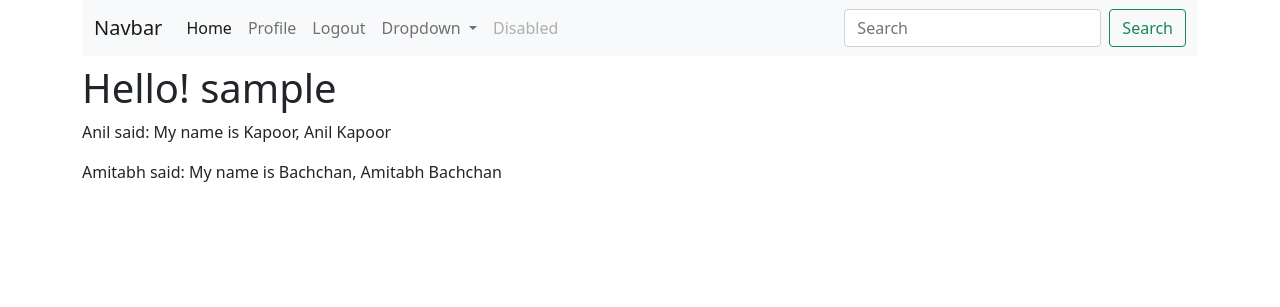
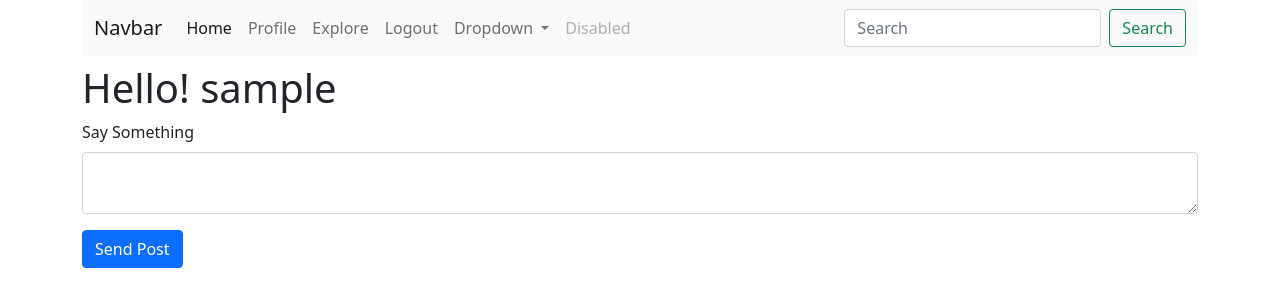
Before and after one commit to tensaurus/microblog, a Flask app: page / in a window 1280 px wide. Shown: the top 307 px of the page. Run offline with Flask 2, Linux system fonts and the light colour scheme; the visitor is signed in with stand-in values (Sample User, id 1); data comes from the database, SQL or seed files in the repository; both versions use the stored data as it was after the commit; data that the repository does not hold is empty; some libraries are stand-ins or nearby versions.

Commit message:
improve posts display and user discovery

```diff
--- a/app/forms.py
+++ b/app/forms.py
@@ -43,3 +43,8 @@ class EditProfileForm(FlaskForm):
 
 class EmptyForm(FlaskForm):
     submit = SubmitField('Follow/unfollow')
+
+class PostForm(FlaskForm):
+    post = TextAreaField('Say Something', validators=[
+        InputRequired('Please write something'), Length(min=1, max=140)])
+    submit = SubmitField('Send Post')
--- a/app/routes.py
+++ b/app/routes.py
@@ -1,26 +1,30 @@
 from datetime import datetime
 from flask import render_template, flash, redirect, url_for, request
 from app import app, db
-from app.forms import LoginForm, RegistrationForm, EditProfileForm, EmptyForm
+from app.forms import LoginForm, RegistrationForm, EditProfileForm, EmptyForm, PostForm
 from flask_login import current_user, login_user, logout_user, login_required
-from app.models import User
+from app.models import User, Post
 from werkzeug.urls import url_parse
 
-@app.route('/')
-@app.route('/index')
+@app.route('/', methods=['GET', 'POST'])
+@app.route('/index', methods=['GET', 'POST'])
 @login_required
 def index():
-    posts = [
-        {
-            'author': {'username': 'Anil'},
-            'body': 'My name is Kapoor, Anil Kapoor'
-        },
-        {
-            'author': {'username': 'Amitabh'},
-            'body': 'My name is Bachchan, Amitabh Bachchan'
-        }
-    ]
-    return render_template('index.html', title='Home', posts=posts)
+    form = PostForm()
+    if form.validate_on_submit():
+        post = Post(body=form.post.data, author=current_user)
+        db.session.add(post)
+        db.session.commit()
+        flash('Your post is live !', 'success')
+        return redirect(url_for('index'))
+    posts = current_user.followed_posts().all()
+    return render_template('index.html', title='Home', form=form, posts=posts)
+
+@app.route('/explore')
+@login_required
+def explore():
+    posts = Post.query.order_by(Post.timestamp.desc()).all()
+    return render_template('index.html', title='Explore', posts=posts)
 
 @app.route('/login', methods=['GET', 'POST'])
 def login():
--- a/app/templates/_navbar.html
+++ b/app/templates/_navbar.html
@@ -14,6 +14,9 @@
             <a class="nav-link" href="{{ url_for('user', username=current_user.username) }}">Profile</a>
           </li>
           {% endif %}
+          <li class="nav-item">
+            <a class="nav-link" href="{{ url_for('explore') }}">Explore</a>
+          </li>
           <li class="nav-item">
             {% if current_user.is_anonymous %}
             <a class="nav-link" href="{{ url_for('login') }}">Login</a>
--- a/app/templates/index.html
+++ b/app/templates/index.html
@@ -1,7 +1,20 @@
 {% extends 'base.html' %}
 {% block content %}
     <h1>Hello! {{ current_user.username }}</h1>
+    {% if form %}
+    <form action="", method="POST", novalidate>
+        {{ form.hidden_tag() }}
+        <div class="mb-3">
+            {{ form.post.label(class_='form-label') }}
+            {{ form.post(class_='form-control') }}
+            {% for error in form.post.errors %}
+            <span class="text-danger">{{ error }}</span>
+            {% endfor %}
+        </div>
+        {{ form.submit(class_='btn btn-primary') }}
+    </form>
+    {% endif %}
     {% for post in posts %}
-    <div><p>{{ post.author.username }} said: {{ post.body }}</p></div>
+    {% include '_post.html' %}
     {% endfor %}
 {% endblock %}
--- a/config.py
+++ b/config.py
@@ -12,3 +12,4 @@ class Config(object):
     MAIL_USERNAME = os.environ.get('MAIL_USERNAME')
     MAIL_PASSWORD = os.environ.get('MAIL_PASSWORD')
     ADMINS = ['navee.agrawal@gmail.com']
+    POSTS_PER_PAGE = 3
```
Also changed, not shown: app/templates/_post.html (+6 -2 lines), app/templates/user.html (+7 -1 lines), app.db.
